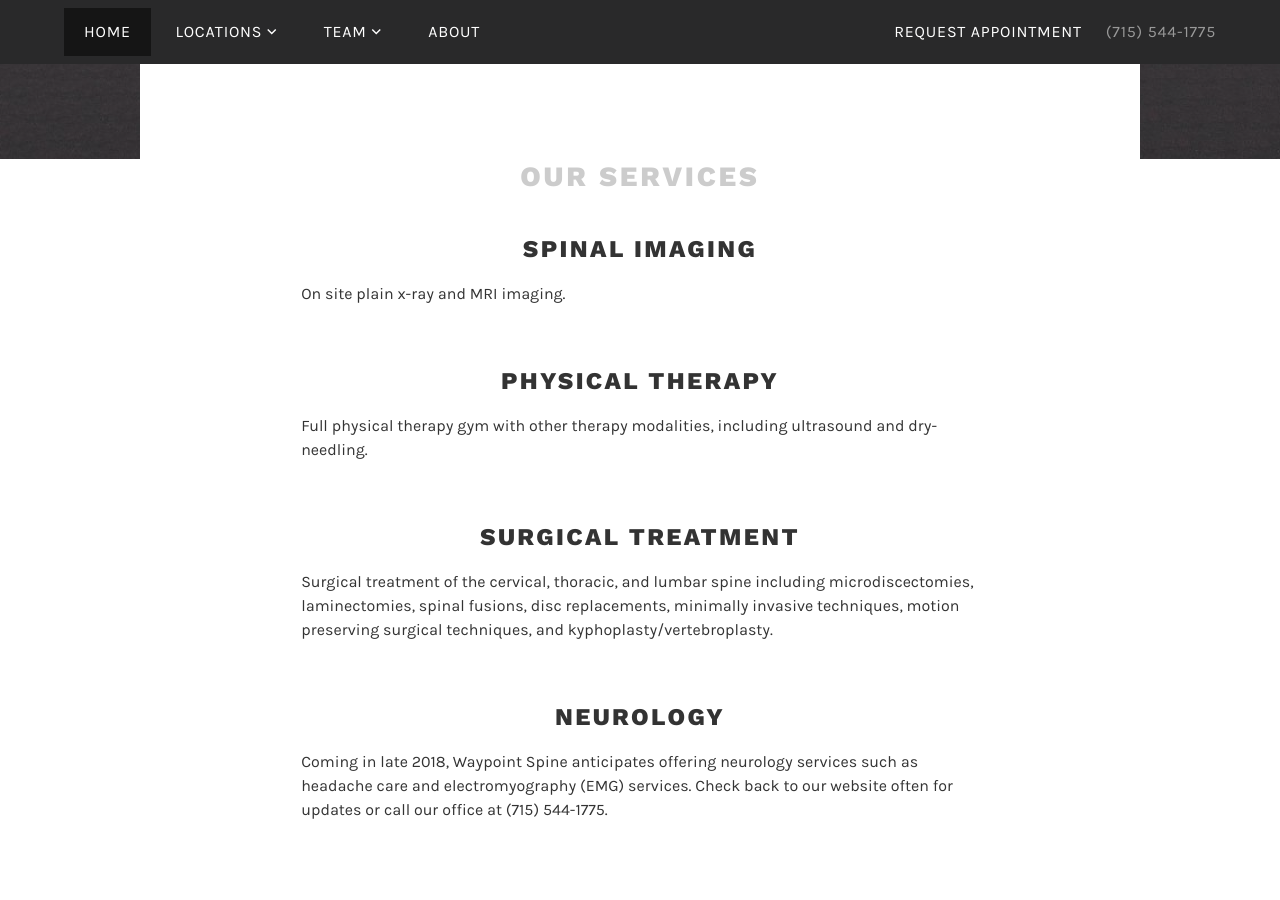
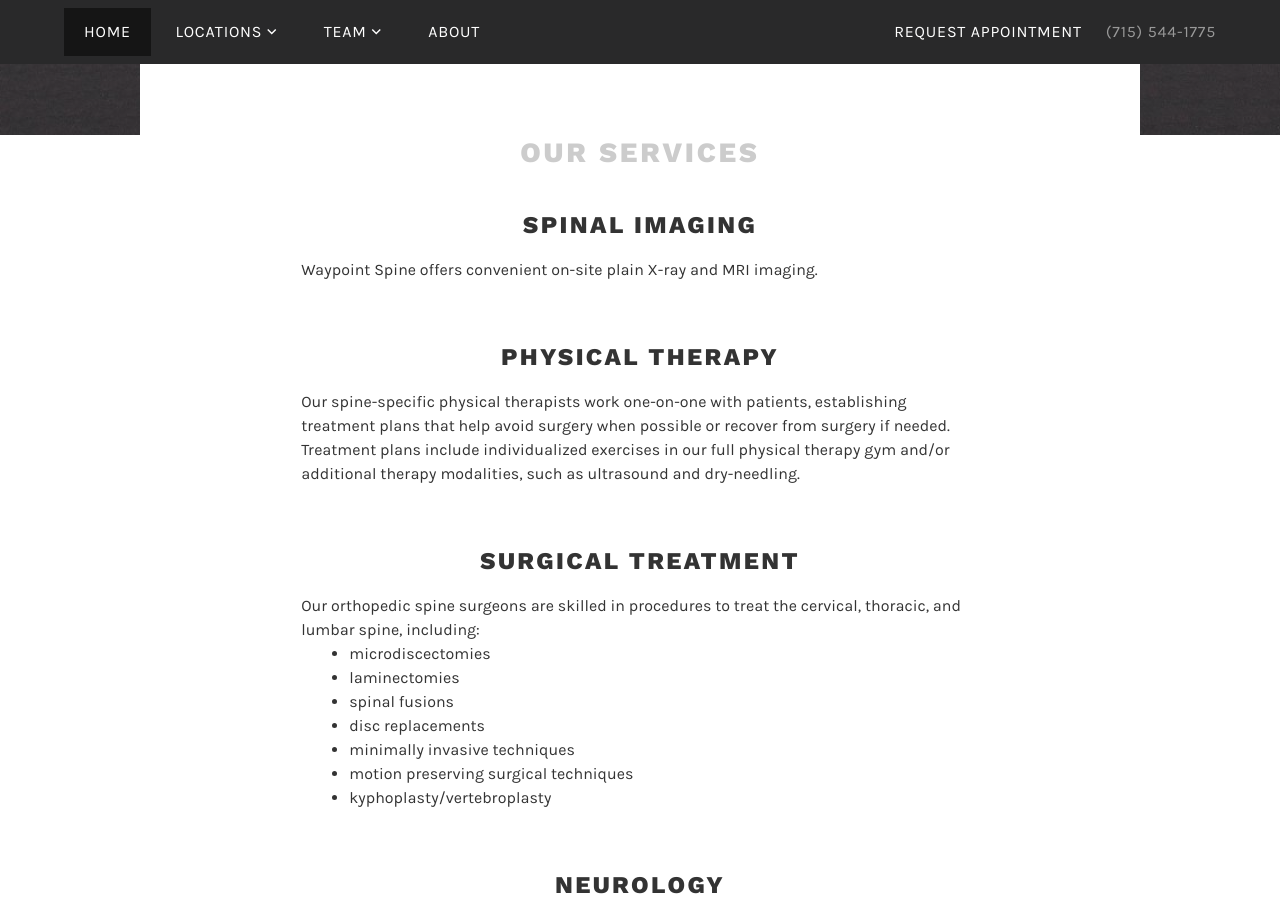
Before and after one commit to lfairchild/waypoint-spine, a Jekyll site: the page built from index.html, in a window 1280 px wide and 900 px high, scrolled down 3165 px. Built offline with Jekyll 4.4.1, drawn with Linux system fonts in a browser that asks for light colours; some of the changed text lies outside the part shown.

Commit message:
various text edits to home and location pages

```diff
--- a/index.html
+++ b/index.html
@@ -1,13 +1,13 @@
 ---
 layout: frontpage
 title: Waypoint Spine
-description: Waypoint Spine is an orthopedic practice dedicated exclusively to the evaluation and treatment of disorders of the cervical, thoracic, and lumbar spine.
+description: Waypoint Spine is an orthopedic practice dedicated to evaluating and treating disorders of the cervical, thoracic, and lumbar spine.
 ---
 
 <div class="wrap">
   <article id="post-106" class="lodestar-intro post-106 page type-page status-publish has-post-thumbnail hentry" >
 	  <div class="entry-content">
-      <p>Waypoint Spine is an orthopedic practice dedicated exclusively to the evaluation and treatment of disorders of the cervical, thoracic, and lumbar spine.</p>
+      <p>Waypoint Spine is an orthopedic practice dedicated exclusively to evaluating and treating disorders of the cervical, thoracic, and lumbar spine.</p>
 	  </div>
 	</article><!-- #post-## -->
 </div>
@@ -32,8 +32,11 @@ description: Waypoint Spine is an orthopedic practice dedicated exclusively to t
 			</header><!-- .entry-header -->
 
 			<div class="entry-content">
-        <p>We believe that successful treatment can often be achieved non-surgically.  If surgery is necessary, patients should receive expert care that emphasizes sound judgement, technical expertise, and compassion.<p>
-        <p>Our sole interest is caring for the spine. Every person in our practice has the experience, understanding, and commitment necessary for the spine-specific care of our patients. Simply worded, spine care is the <em><strong>only</strong> thing we do</em>.</p>
+        <p>Our sole interest is caring for the spine. Every person in our practice has the
+        experience, understanding, and commitment necessary for the spine-specific care of our
+        patients. Simply worded, <em>spine is all we do</em>.</p></b>
+        <p>We believe that successful treatment can often be achieved non-surgically.  If surgery is
+        necessary, our patients receive expert care that emphasizes sound judgement, technical expertise, and compassion.<p>
 			</div><!-- .entry-content -->
 
 
@@ -63,13 +66,30 @@ description: Waypoint Spine is an orthopedic practice dedicated exclusively to t
 
 			<div class="entry-content">
 				<h3>Spinal Imaging</h3>
-        <p>On site plain x-ray and MRI imaging.</p>
+        <p>Waypoint Spine offers convenient on-site plain X-ray and MRI imaging.</p>
         <h3>Physical Therapy</h3>
-        <p>Full physical therapy gym with other therapy modalities, including ultrasound and dry-needling.</p>
+        <p>Our spine-specific physical therapists work one-on-one with patients, establishing
+        treatment plans that help avoid surgery when possible or recover from surgery if needed. Treatment plans include
+        individualized exercises in our full physical therapy gym and/or additional therapy
+        modalities, such as ultrasound and dry-needling.</p>
         <h3>Surgical Treatment</h3>
-        <p>Surgical treatment of the cervical, thoracic, and lumbar spine including microdiscectomies, laminectomies, spinal fusions, disc replacements, minimally invasive techniques, motion preserving surgical techniques, and kyphoplasty/vertebroplasty.</p>
+        <p style="display:inline;">Our orthopedic spine surgeons are skilled in
+        procedures to treat the cervical, thoracic, and lumbar spine,
+        including:
+        <ul>
+          <li>microdiscectomies</li>
+          <li>laminectomies</li>
+          <li>spinal fusions</li>
+          <li>disc replacements</li>
+          <li>minimally invasive techniques</li>
+          <li>motion preserving surgical techniques</li>
+          <li>kyphoplasty/vertebroplasty</li>
+        </ul>
+        </p>
 				<h3>Neurology</h3>
-        <p>Coming in late 2018, Waypoint Spine anticipates offering neurology services such as headache care and electromyography (EMG) services.  Check back to our website often for updates or call our office at (715) 544-1775.</p>
+        <p>While our team currently collaborates with outside neurologists when needed, Waypoint
+        Spine anticipates future on-site neurology services, such as
+        headache care and electromyography (EMG). For updates, check our website or call our office at (715) 544-1775.</p>
  			</div><!-- .entry-content -->
 
 
--- a/locations/stevens-point-wi.html
+++ b/locations/stevens-point-wi.html
@@ -8,7 +8,7 @@ featured_image_path: "/assets/img/portrait-jason-potocki.jpg"
 <article class="post type-post status-publish format-standard has-post-thumbnail hentry">
   <header class="entry-header">
 	  <h1 class="entry-title">Dr. Jason J. Potocki</h1>
-    <div class="entry-meta">Stevens Point &mdash; Coming in September 2018</div>
+    <div class="entry-meta">Stevens Point, WI</div>
   </header>
 	<div class="entry-content">
 		<p>Dr. Jason J. Potocki is the orthopedic spine surgeon located at our Stevens Point location. His office is located behind the Klasinski Clinic building. In addition to Dr. Potocki's provider office hours, this location offers Physical Therapy and MRI imaging.</p>
@@ -27,7 +27,7 @@ featured_image_path: "/assets/img/portrait-jason-potocki.jpg"
 			<h2 class="author-title"><span class="author-name">Dr. Jason J. Potocki</span></h2>
 		</div><!-- .author-heading -->
 		<p class="author-bio">
-			Stevens Point, WI &mdash; Coming in September 2018
+			Stevens Point, WI
       <a class="author-link" href="https://maps.apple.com/?daddr=520,Vincent+Street,Stevens+Point,Wisconsin" rel="author">Directions to this Waypoint Spine location</a>
 		</p><!-- .author-bio -->
 	</div>
```
Also changed, not shown: locations/wausau-wi.html (+9 -4 lines).
